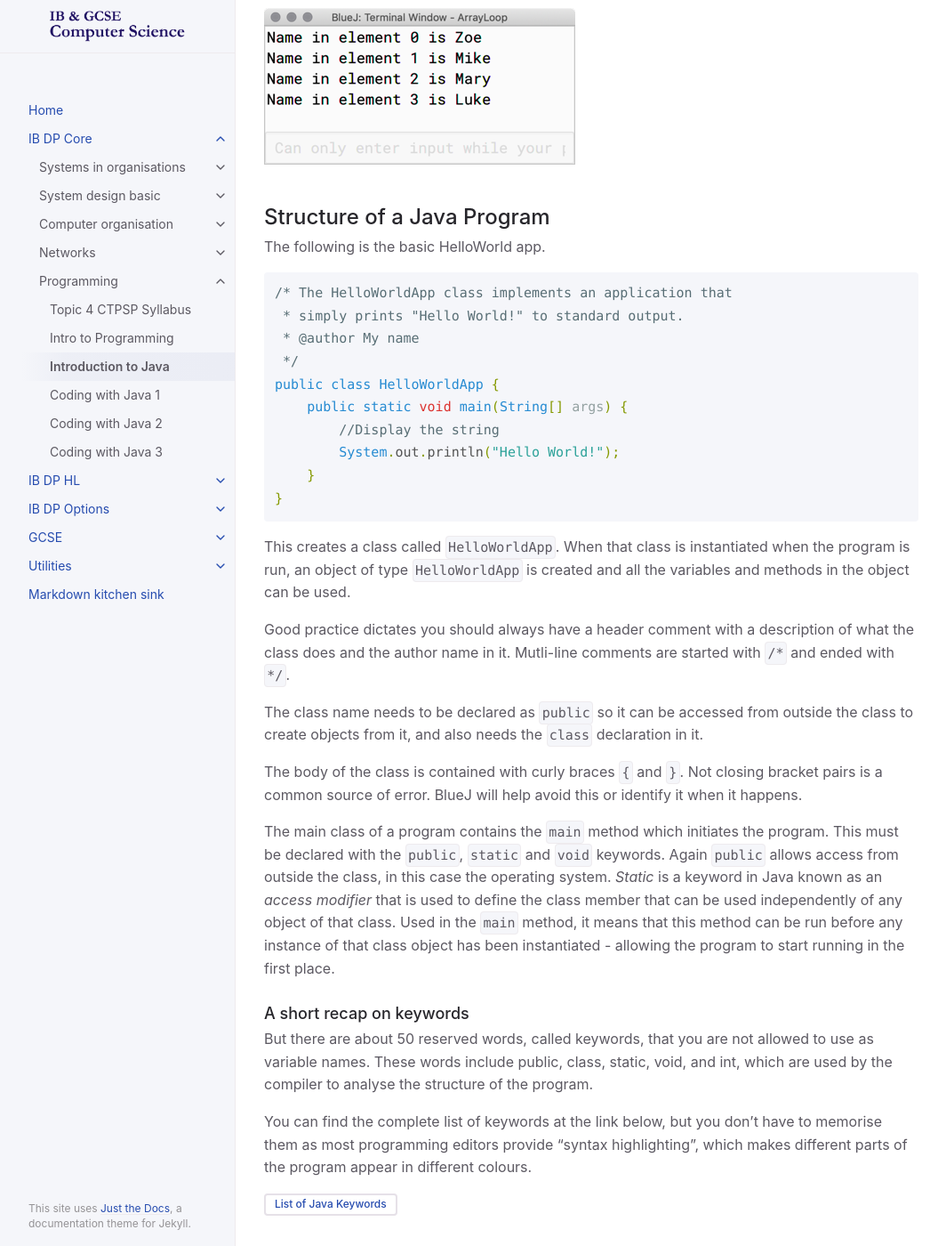
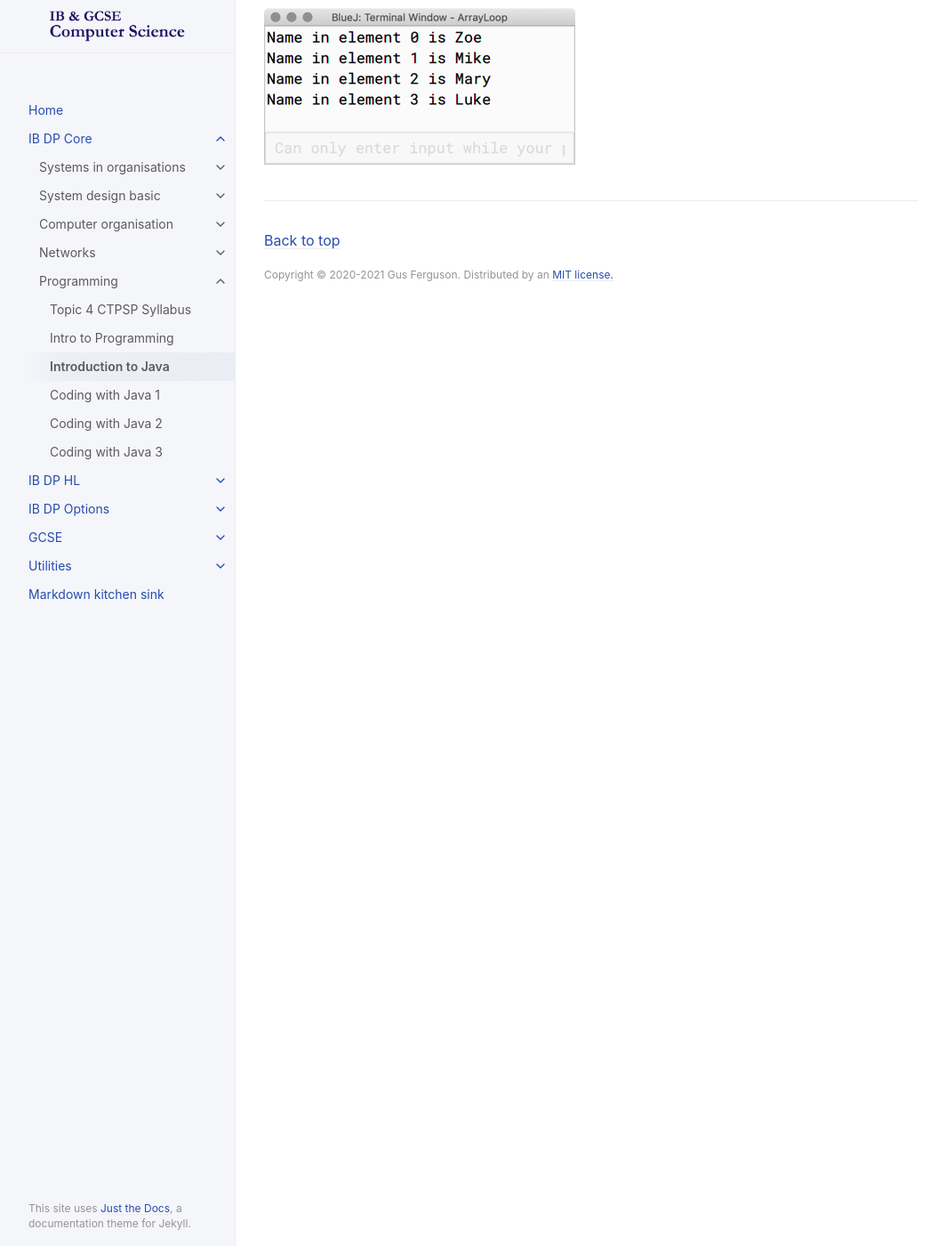
Before and after one commit to stlfcs/info, a Jekyll site: the page built from docs/ibdp-core/4-ctps/4-3-java.md, in a window 1280 px wide and 1400 px high, scrolled down 11914 px. Shown: the whole window at 89% size, without its empty margins (107-1171 px from the left). Built offline with Jekyll 4.4.1, drawn with Linux system fonts in a browser that asks for light colours.

Commit message:
Update to 4-3

````diff
--- a/docs/ibdp-core/4-ctps/4-3-java.md
+++ b/docs/ibdp-core/4-ctps/4-3-java.md
@@ -388,41 +388,3 @@ for (int i = 0; i < myStringArray.length; i++) {
 Output would be:
 
 ![Screenshot of console output of code.]({{site.baseurl}}/assets/images/4_ctps/output_array.png)
-
-## Structure of a Java Program
-
-The following is the basic HelloWorld app.
-
-```java
-/* The HelloWorldApp class implements an application that
- * simply prints "Hello World!" to standard output.
- * @author My name
- */
-public class HelloWorldApp {
-    public static void main(String[] args) {
-        //Display the string
-        System.out.println("Hello World!");
-    }
-}
-```
-
-This creates a class called `HelloWorldApp`. When that class is instantiated when the program is run, an object of type `HelloWorldApp` is created and all the variables and methods in the object can be used.
-
-Good practice dictates you should always have a header comment with a description of what the class does and the author name in it. Mutli-line comments are started with `/*` and ended with `*/`.
-
-The class name needs to be declared as `public` so it can be accessed from outside the class to create objects from it, and also needs the `class` declaration in it.
-
-The body of the class is contained with curly braces `{` and `}`. Not closing bracket pairs is a common source of error. BlueJ will help avoid this or identify it when it happens.
-
-The main class of a program contains the `main` method which initiates the program. This must be declared with the `public`, `static` and `void` keywords. Again `public` allows access from outside the class, in this case the operating system. _Static_ is a keyword in Java known as an _access modifier_ that is used to define the class member that can be used independently of any object of that class. Used in the `main` method, it means that this method can be run before any instance of that class object has been instantiated - allowing the program to start running in the first place.
-
-
-
-### A short recap on keywords
-
-But there are about 50 reserved words, called keywords, that you are not allowed to use as variable names. These words include public, class, static, void, and int, which are used by the compiler to analyse the structure of the program.
-
-You can find the complete list of keywords at the link below, but you don’t have to memorise them as most programming editors provide “syntax highlighting”, which makes different parts of the program appear in different colours.
-
-<span class="fs-2">
-[List of Java Keywords](http://docs.oracle.com/javase/tutorial/java/nutsandbolts/_keywords.html){: .btn .btn-outline }</span>
````
Also changed, not shown: docs/ibdp-core/4-ctps/4-3-intro.md (+7 -0 lines), index.md (+1 -1 lines), assets/images/4_ctps/lang_popularity.png (added).
